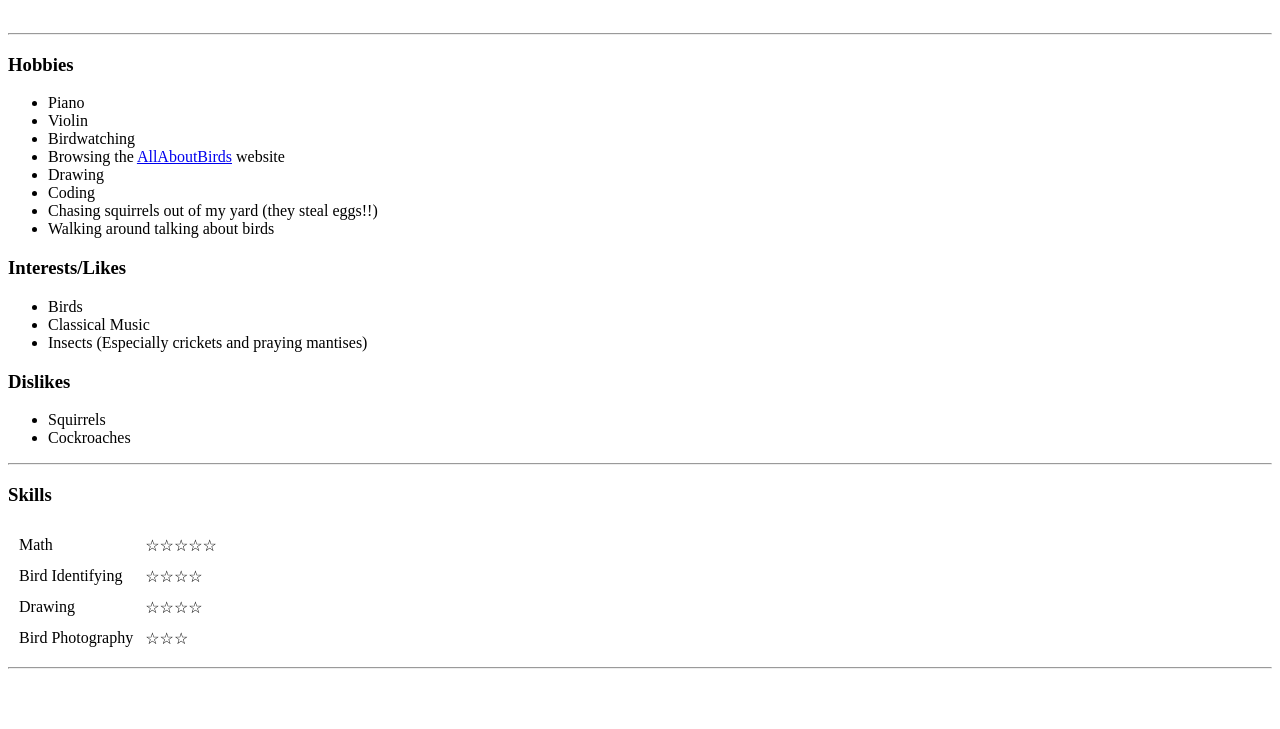
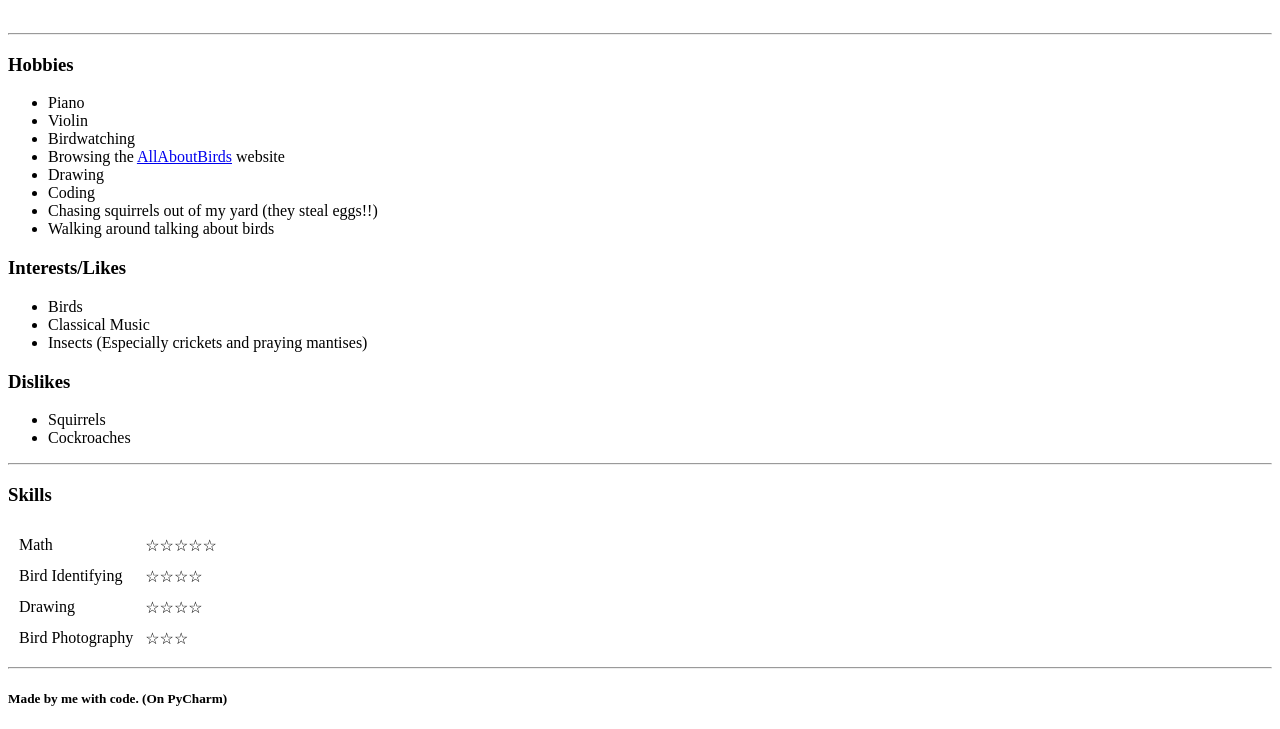
Before and after one commit to SunnyChicken/cv, a plain HTML site: page index.html in a window 1280 px wide. Shown: the part 582-1311 px from the top of the page. Before the commit the page ends 1259 px from the top, so only its background shows below. Drawn offline with Linux system fonts and the light colour scheme.

Commit message:
Update index.html

```diff
--- a/index.html
+++ b/index.html
@@ -79,6 +79,8 @@
 
   <hr>
 
+  <h5>Made by me with code. (On PyCharm)</h5>
+
 </body>
 
 </html>
```
